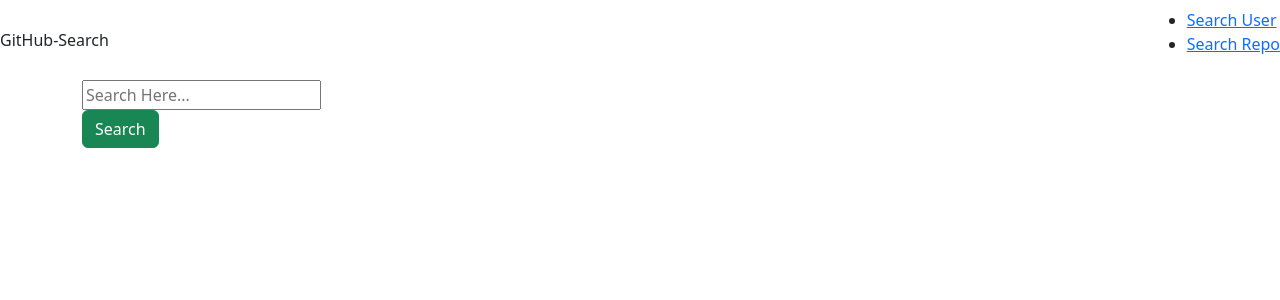
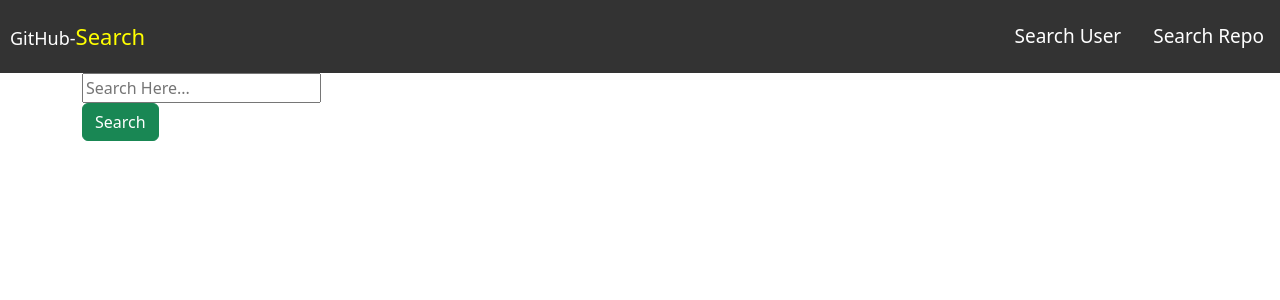
Before and after one commit to Moses-254-Mugo/Github-Search, an Angular app: page / in a window 1280 px wide. Shown: the top 300 px of the page. Built offline with nearby package versions, Linux system fonts and the light colour scheme.

Commit message:
Add css style to navigation bar section

```diff
--- a/src/app/nav-bar/nav-bar.component.css
+++ b/src/app/nav-bar/nav-bar.component.css
@@ -1,4 +1,4 @@
-/* .navbar {
+.navbar {
     display: flex;
     justify-content: space-between;
     align-items: center;
@@ -31,4 +31,4 @@
   .menu li a:hover {
     background-color: yellow;
     color: #000;
-  } */
+  }
```
